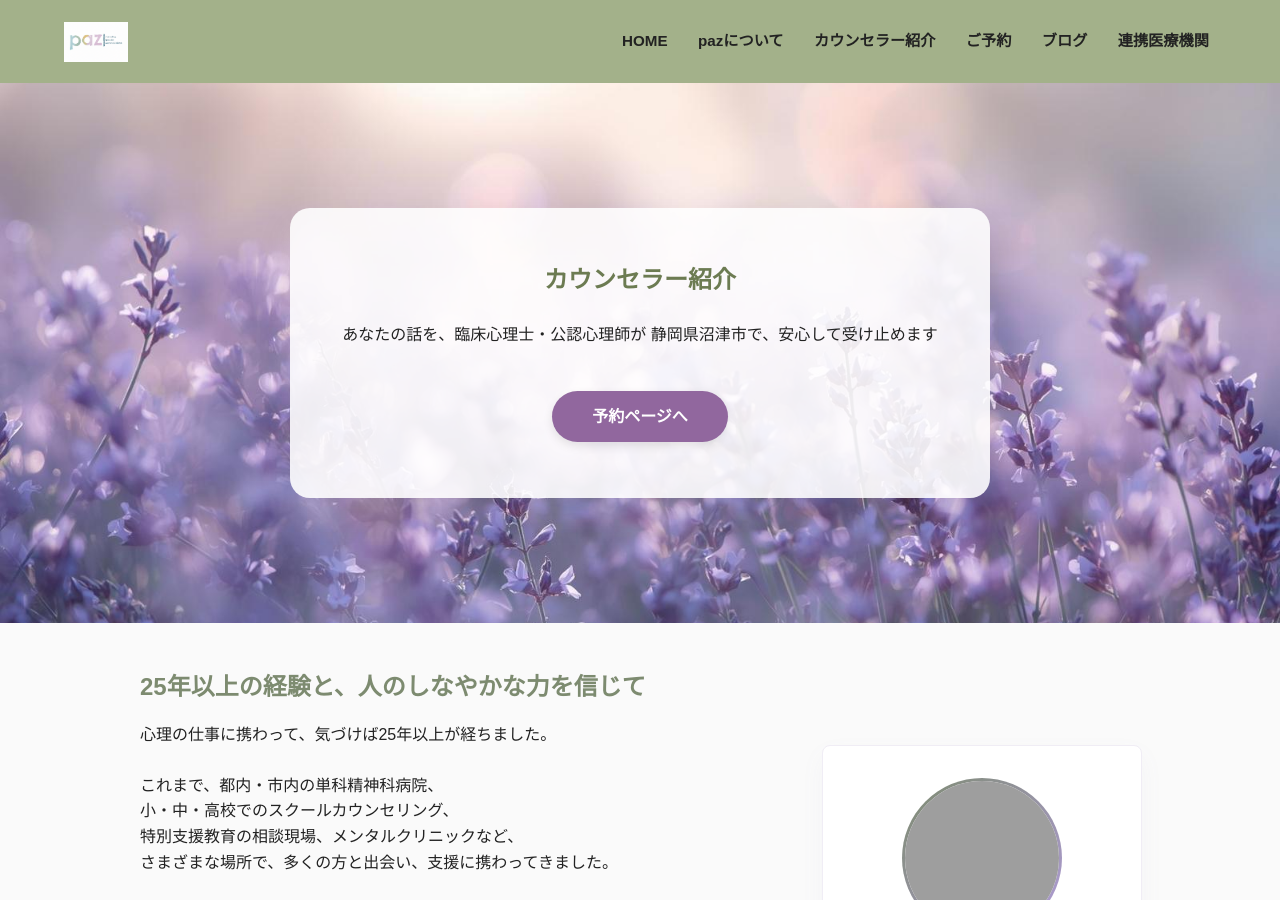
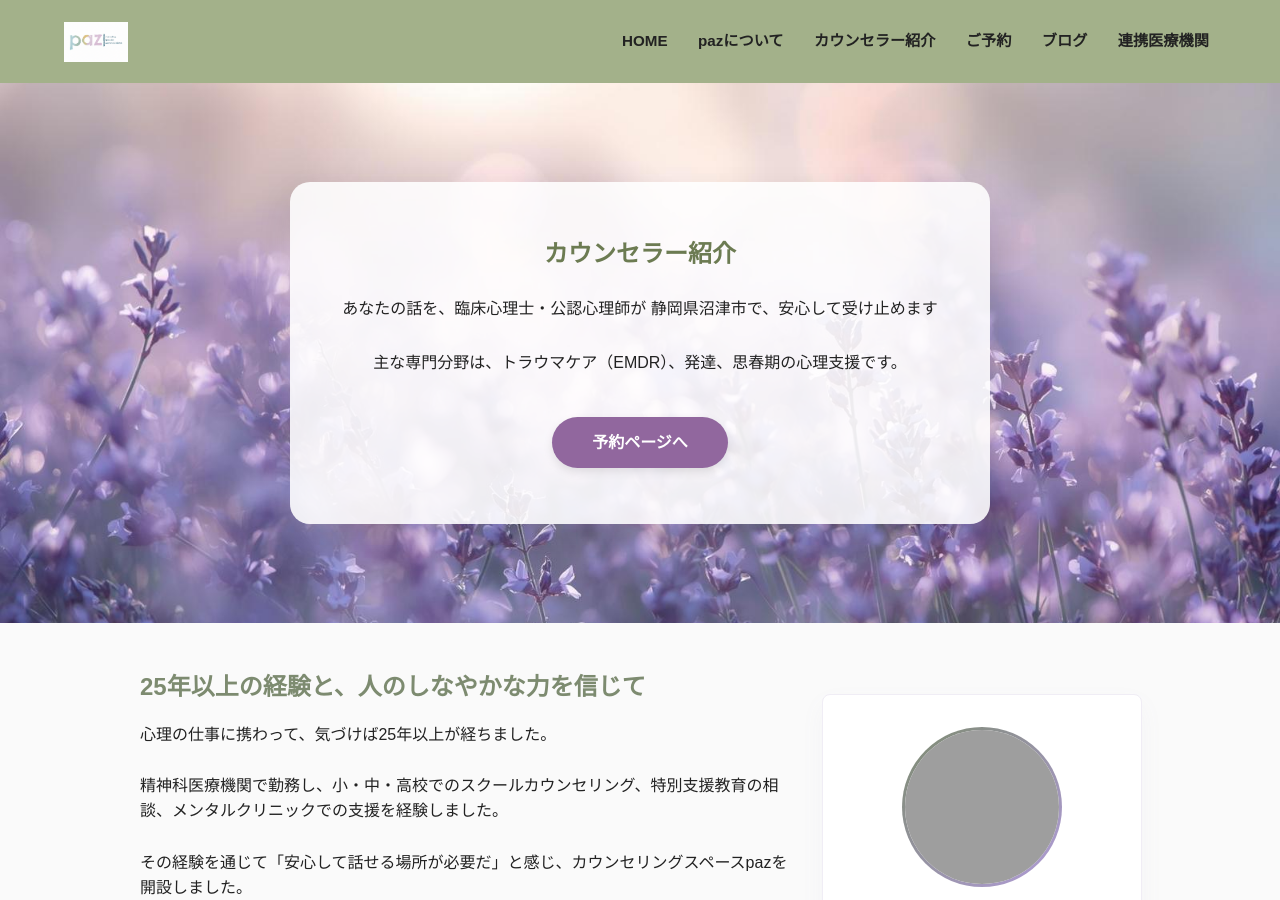
Before and after one commit to counselingspacepaz-gif/paz-site, a Jekyll site: the page built from counselor/index.html, in a window 1280 px wide and 900 px high. Built offline with Jekyll 4.4.1, drawn with Linux system fonts in a browser that asks for light colours; some web fonts are replaced; some of the changed text lies outside the part shown; grey boxes are pictures that could not be loaded.

Commit message:
Improve homepage and counselor introduction

```diff
--- a/booking/index.html
+++ b/booking/index.html
@@ -87,7 +87,7 @@ title: ご予約
                     <circle cx="12" cy="12" r="10"></circle>
                     <polyline points="12 6 12 12 16 14"></polyline>
                 </svg>
-                <h2>キャンセルポリシー</h2>
+                <h2 id="policy-title">キャンセルポリシー</h2>
             </div>
             <p class="policy-intro">
                 Counseling Space pazでは、ご予約いただいた時点でその時間枠を確保し、
@@ -394,7 +394,7 @@ title: ご予約
                 <h2 class="feature-card__title">オンラインでご予約を承ります</h2>
                 <p class="feature-card__text">
                     Microsoft公式の安全な予約システムを使用しています。<br>
-                    24時間、いつでも最新の空き状況をご確認いただけます。
+                    Web予約は24時間受け付けています。カウンセリングを受けられる日時は、予約画面の空き状況をご確認ください。
                 </p>
                 <div class="cta-container">
                     <a href="https://outlook.office.com/book/paz1@counselingspacepaz.com/"
--- a/counselor/index.html
+++ b/counselor/index.html
@@ -15,6 +16,7 @@ slug: counselor
       <span class="hero__line-break">あなたの話を、臨床心理士・公認心理師が</span>
       <span class="hero__line-break">静岡県沼津市で、安心して受け止めます</span>
     </p>
+    <p class="hero__text">主な専門分野は、トラウマケア（EMDR）、発達、思春期の心理支援です。</p>
     <a href="{{ '/booking/' | relative_url }}" class="btn btn--cta" aria-label="ご予約ページを開く">予約ページへ</a>
   </div>
 </section>
@@ -138,13 +140,8 @@ slug: counselor
                         <h2 style="color: #7d8b70; margin-bottom: 0.8em;">25年以上の経験と、人のしなやかな力を信じて</h2>
                     </header>
                     <p>心理の仕事に携わって、気づけば25年以上が経ちました。<br /><br />
-                    これまで、都内・市内の単科精神科病院、<br />
-                    小・中・高校でのスクールカウンセリング、<br />
-                    特別支援教育の相談現場、メンタルクリニックなど、<br />
-                    さまざまな場所で、多くの方と出会い、支援に携わってきました。<br /><br />
-                    そうした経験を重ねる中で、<br />
-                    「安心して話せる場所が必要だ」と感じ、<br />
-                    カウンセリングスペースpazを立ち上げました。<br /><br />
+                    精神科医療機関で勤務し、小・中・高校でのスクールカウンセリング、特別支援教育の相談、メンタルクリニックでの支援を経験しました。<br /><br />
+                    その経験を通じて「安心して話せる場所が必要だ」と感じ、カウンセリングスペースpazを開設しました。<br /><br />
                     どんなに困難な状況にあっても、<br />
                     人は回復し、前に進む力を持っています。<br />
                     私はこれまで、そうした人の強さとしなやかさに<br />
@@ -167,6 +164,9 @@ slug: counselor
                             <img src="{{ '/images/sections/me.png' | relative_url }}" alt="カウンセラー 似顔絵">
                         </div>
                         <h3>Counseling Space paz<br />カウンセラー</h3>
+                        {% if page.counselor_name %}
+                        <p><strong>{{ page.counselor_name | escape }}</strong></p>
+                        {% endif %}
                         <p style="font-size: 0.9em; color: #666; margin-bottom: 0;">
                             <strong>臨床心理士（12229号）<br />公認心理師（19946号）</strong>
                         </p>
--- a/index.html
+++ b/index.html
@@ -18,7 +18,7 @@ slug: home
       <span class="hero__line-break">女性と子どものための相談機関です</span>
     </p>
 
-    <p class="hero__text">pazとは平和・安らぎという意味です</p>
+    <p class="hero__text">こころの悩み、育児、発達、家族関係のご相談を、対面・オンラインでお受けしています。うまく言葉にできなくても、あなたのペースを大切にしながらお話を伺います。</p>
 
     <a href="{{ '/booking/' | relative_url | strip }}"
        class="btn btn--cta"
@@ -30,6 +30,8 @@ slug: home
 
 <section class="section top-news-section">
   <div class="inner">
+    <h2>お知らせ</h2>
+    <p>お問い合わせ・予約変更・キャンセルはメールまたはLINEで受け付けています。<a href="{{ '/booking/' | relative_url }}#policy-title">12月からの予約変更・キャンセル条件を確認する</a></p>
     {% assign raw_data = site.data.note.rss.channel.item %}
 
     {% if raw_data %}
```
Also changed, not shown: other parts of counselor/index.html (+1 -0 lines).
